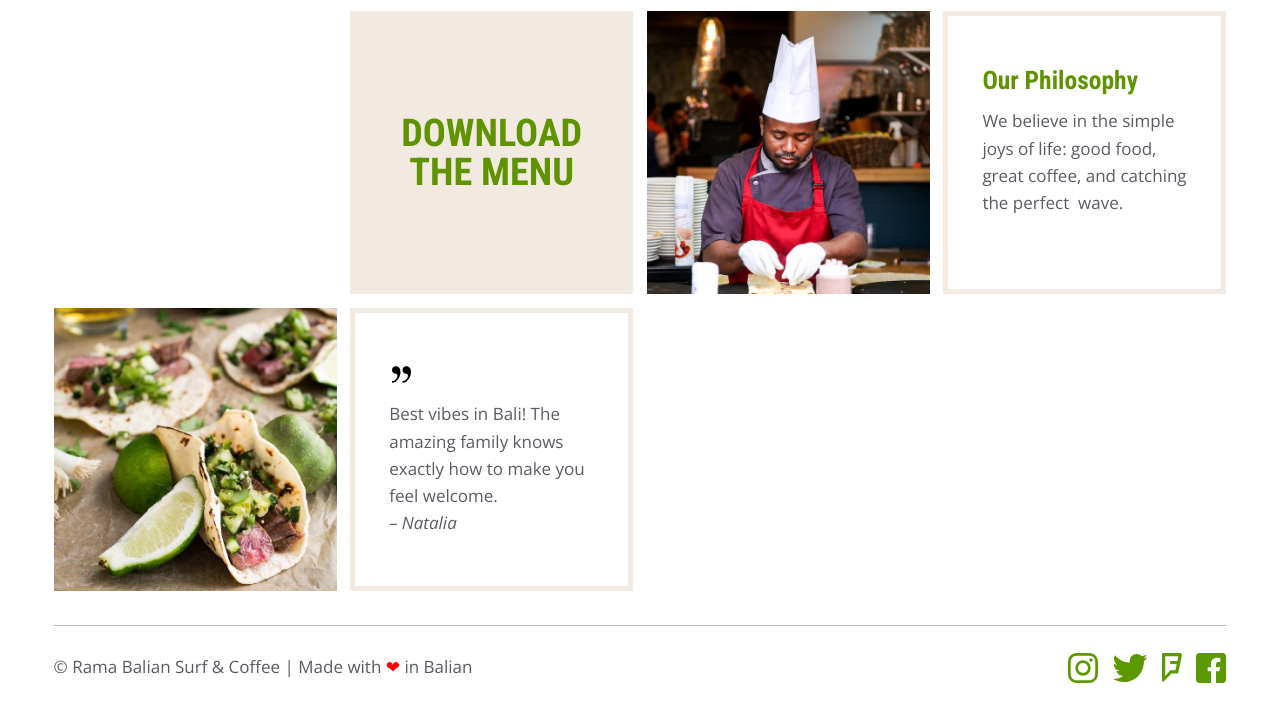
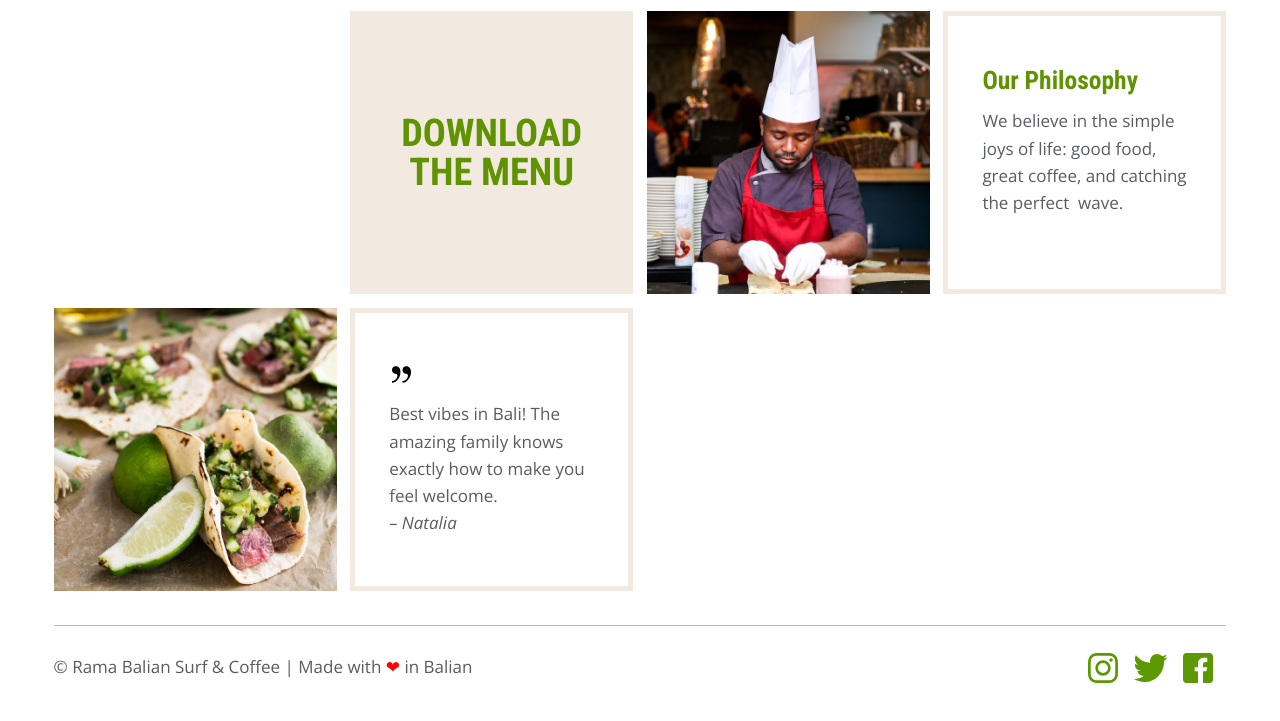
Before and after one commit to ramabalsu/project, a website: page docs/index.html in a window 1280 px wide. Shown: the part 1504-2225 px from the top of the page. Drawn offline with nearby package versions, Linux system fonts and the light colour scheme.

Commit message:
Update docs/index.html

```diff
--- a/docs/index.html
+++ b/docs/index.html
@@ -175,10 +175,9 @@
                 </div>
                 <div class="grid-column align--right align--center-on-mobile mt1">
                     <ul class="no-bullets list--inline">
-                        <li class="mr1"><a href="" class="link"><img class="icon" src="img/instagram.svg" alt="Instagram"></a></li>
+                        <li class="mr1"><a href="https://www.instagram.com/ramabalian23/" class="link"><img class="icon" src="img/instagram.svg" alt="Instagram"></a></li>
                         <li class="mr1"><a href="" class="link"><img class="icon" src="img/twitter.svg" alt="Twitter"></a></li>
-                        <li class="mr1"><a href="" class="link"><img class="icon" src="img/foursquare.svg" alt="Foursquare"></a></li>
-                        <li><a href="" class="link"><img class="icon" src="img/facebook.svg" alt="Facebook"></a></li>
+                        <li class="mr1"><a href="" class="link"><img class="icon" src="img/facebook.svg" alt="Facebook"></a></li>
                     </ul>
                 </div>
             </div>
```
